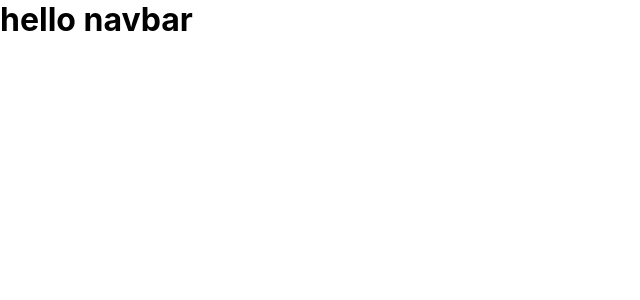
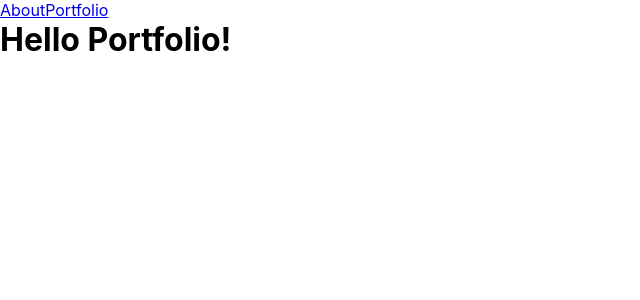
Before and after one commit to syedalihussain100/Portfolio-Web-app, a React (Create React App) app: page /portfolio in a window 1280 px wide. Shown: the top 300 px of the page, without its empty margins (0-640 px from the left). Built offline with nearby package versions, Linux system fonts and the light colour scheme.

Commit message:
Create React-Router-Dom

```diff
--- a/package.json
+++ b/package.json
@@ -8,6 +8,7 @@
     "@testing-library/user-event": "^12.8.3",
     "react": "^17.0.2",
     "react-dom": "^17.0.2",
+    "react-router-dom": "^5.3.0",
     "react-scripts": "4.0.3",
     "web-vitals": "^1.1.2"
   },
--- a/src/App.js
+++ b/src/App.js
@@ -1,11 +1,25 @@
 import './App.css';
-import Nav from './components/Navbar';
+import Nav from './components/navbar/Navbar';
+import About from './components/navbar/About';
+import Portfolio from './components/navbar/Portfolio';
+import { BrowserRouter as Router, Switch, Route } from "react-router-dom";
 
 function App() {
   return (
-    <div className="App">
-      <Nav />
-    </div>
+    <Router>
+      <div className="App">
+        <Switch>
+          <Route path='/about'>
+            <Nav />
+            <About />
+          </Route>
+          <Route path='/portfolio'>
+            <Nav />
+            <Portfolio />
+          </Route>
+        </Switch>
+      </div>
+    </Router>
   );
 }
 
--- a/src/components/Navbar.js
+++ b/src/components/navbar/About.js
@@ -1,11 +1,11 @@
 import React from 'react'
 
-function Navbar() {
+function About() {
     return (
         <div>
-            <h1>hello navbar</h1>
+            <h1>Hello About.js</h1>
         </div>
     )
 }
 
-export default Navbar
+export default About
--- /dev/null
+++ b/src/components/navbar/Navbar.js
@@ -0,0 +1,13 @@
+import React from 'react';
+import { Link } from 'react-router-dom';
+
+function Navbar() {
+    return (
+        <div>
+            <Link to='/about'>About</Link>
+            <Link to="/portfolio">Portfolio</Link>
+        </div>
+    )
+}
+
+export default Navbar
--- /dev/null
+++ b/src/components/navbar/Portfolio.js
@@ -0,0 +1,11 @@
+import React from 'react'
+
+function Prtfolio() {
+    return (
+        <div>
+            <h1>Hello Portfolio!</h1>
+        </div>
+    )
+}
+
+export default Prtfolio
```
Also changed, not shown: 1 other file (tests, documents, lock files or other folders).
